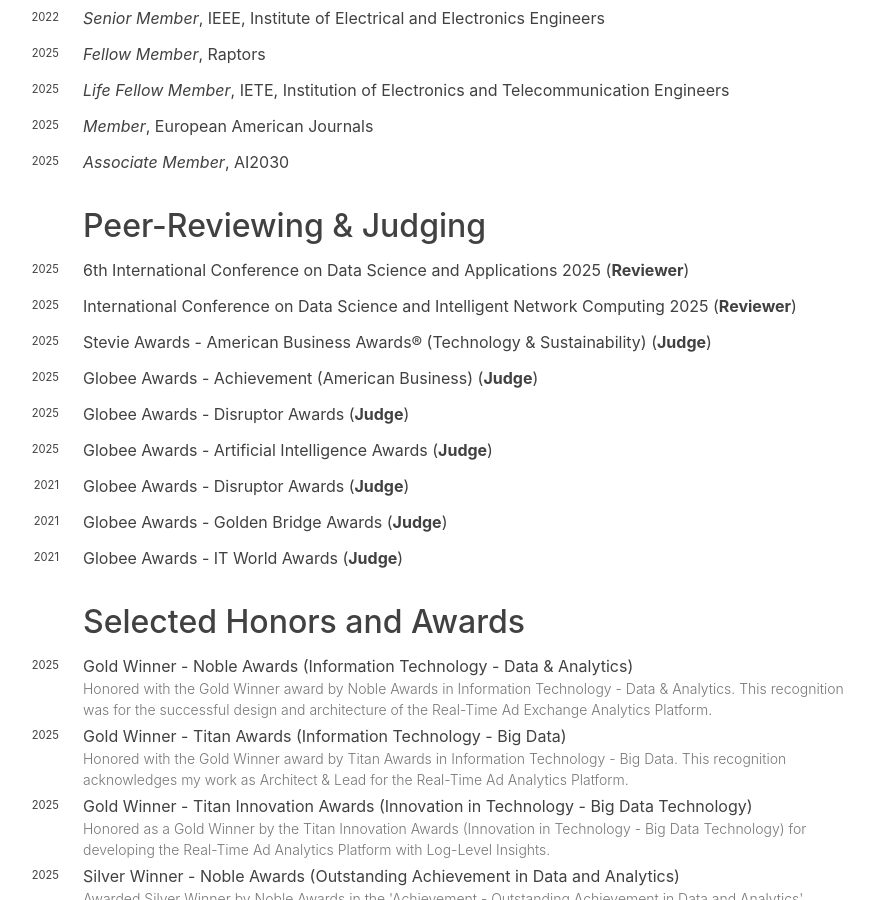
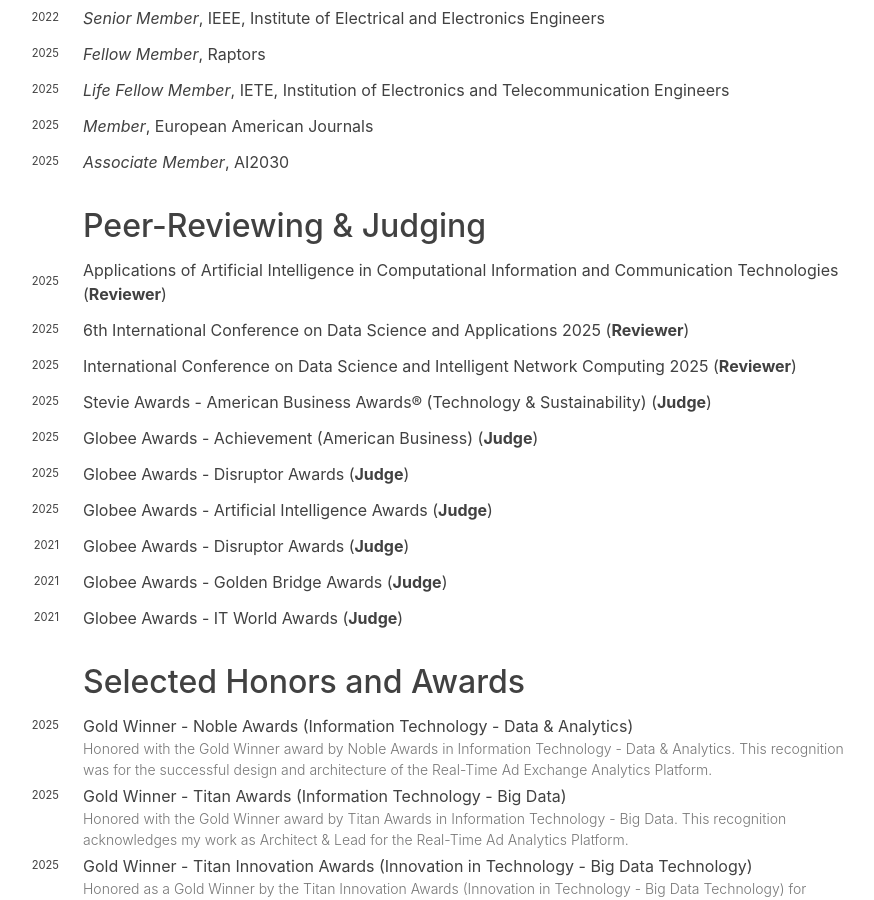
Before and after one commit to guptaraul89/guptaraul89.github.io, a Jekyll site: the page built from index.md, in a window 1280 px wide and 900 px high, scrolled down 2203 px. Shown: the whole window, without its empty margins (249-1123 px from the left). Built offline with Jekyll 4.4.1, drawn with Linux system fonts in a browser that asks for light colours; nearby versions of some CDN libraries; some web fonts are replaced.

Commit message:
Add Reviewer

```diff
--- a/_data/reviewer.yaml
+++ b/_data/reviewer.yaml
@@ -1,3 +1,9 @@
+- venue: Applications of Artificial Intelligence in Computational Information and Communication Technologies
+  venue-shorthand: Reviewer
+  years:
+    - year: 2025
+      url: https://nsutec-conf.org/
+
 - venue: 6th International Conference on Data Science and Applications 2025
   venue-shorthand: Reviewer
   years:
```
